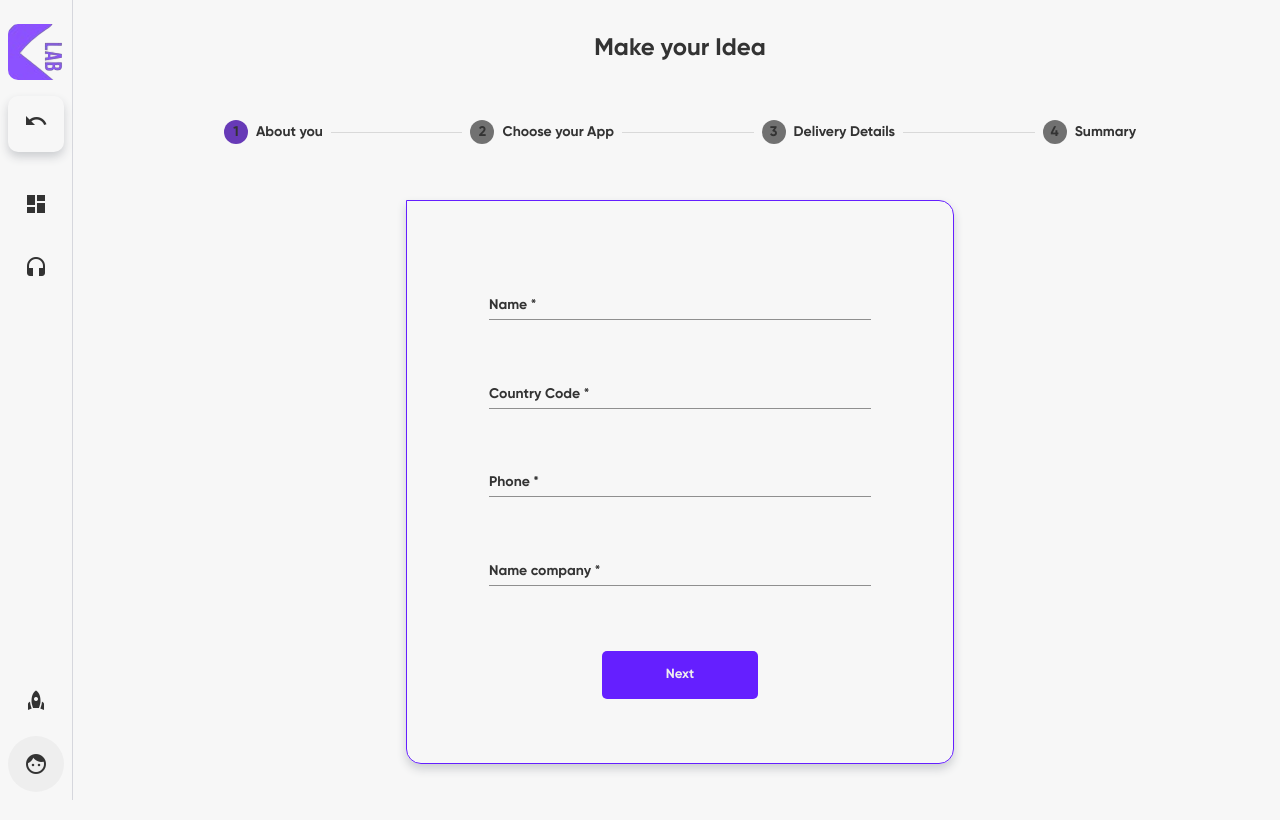
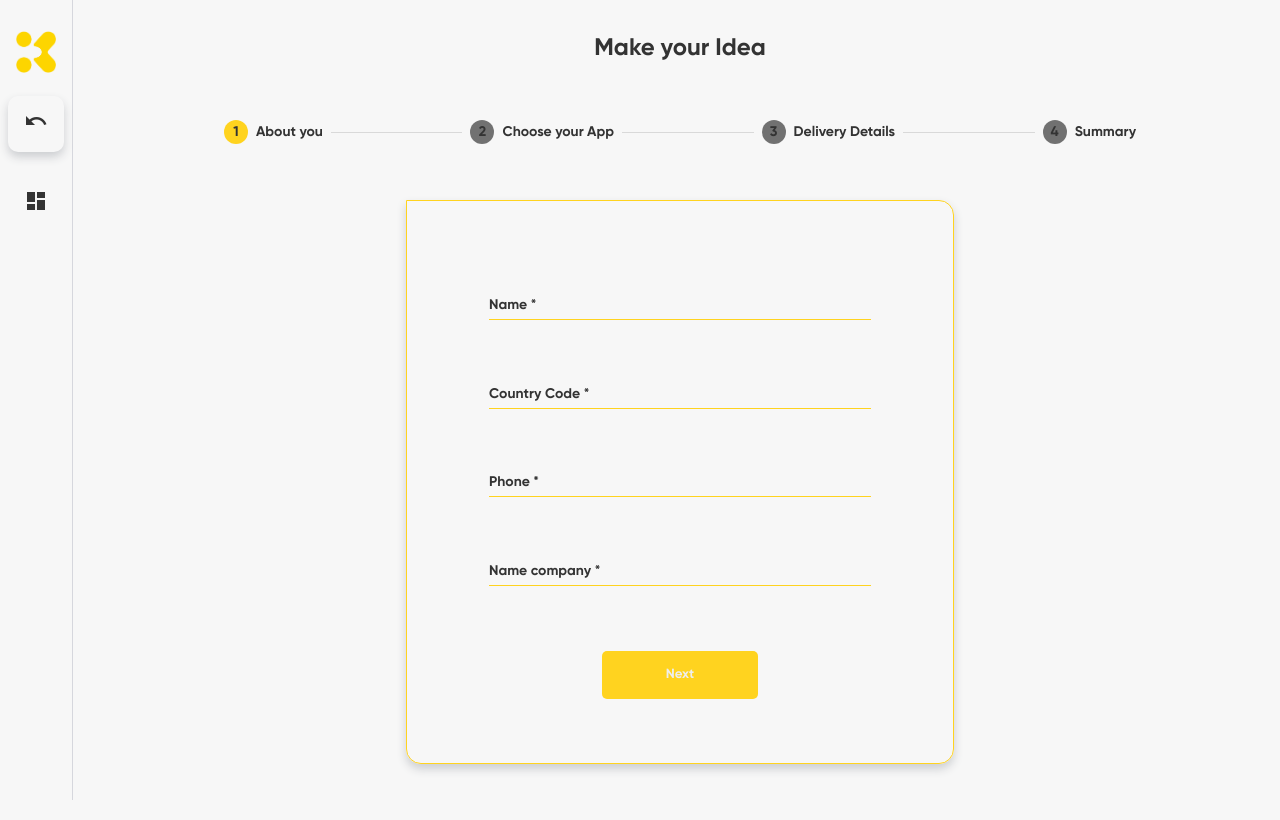
Before and after one commit to juanaguilar0710/kluster, an Angular app: page /newbuild in a window 1280 px wide. Built offline with nearby package versions, Linux system fonts and the light colour scheme.

Commit message:
change logo

```diff
--- a/src/app/app.component.css
+++ b/src/app/app.component.css
@@ -1,7 +1,6 @@
 div{
     display: flex;
     flex-direction: row;
-    background: red;
 }
 section{
     width: 100%;
--- a/src/app/shared/basecard/basecard.component.css
+++ b/src/app/shared/basecard/basecard.component.css
@@ -50,7 +50,6 @@
 .card > header > img{
     width: 50px ;
     height: 50px ;
-    background: gold;
 }
 .card > header > .btnAdd{
     height: 3rem;
--- a/src/app/shared/feature-card/feature-card.component.html
+++ b/src/app/shared/feature-card/feature-card.component.html
@@ -1,4 +1,4 @@
-<div class="card isSelectedCard">
+<div class="card" [ngClass]="{'isSelectedCard':featureIsSelected}">
     <div class="btnDeleteCard" *ngIf="featureIsSelected" (click)="removeThisFeature()">
         <mat-icon>cancel</mat-icon>
       </div>
--- a/src/app/shared/footer/footer.component.css
+++ b/src/app/shared/footer/footer.component.css
@@ -19,6 +19,7 @@ footer{
 }
 .logo > img{
     width: fit-content;
+    width: 56px;
 }
 .sectionRight{
     width: max-content;
--- a/src/app/shared/footer/footer.component.html
+++ b/src/app/shared/footer/footer.component.html
@@ -1,6 +1,6 @@
 <footer>
     <div class="logo">
-        <img src="../../../assets/images/logoKlab.png" alt="Kloustr Lba logo">
+        <img src="../../../assets/images/simboloKloustr.png" alt="Kloustr Lba logo">
     </div>
 
     <div class="sectionRight">
--- a/src/app/shared/navbar/navbar.component.css
+++ b/src/app/shared/navbar/navbar.component.css
@@ -35,9 +35,8 @@ nav>.bottom{
 position: fixed;
 bottom: 0;
 }
-.logo{
-    color: var(--brand-color);
-    font-size: 32px;
+.logo>img{
+    width: 56px;
 }
 .btnProfile{
     border-radius: 100%;
--- a/src/app/shared/navbar/navbar.component.html
+++ b/src/app/shared/navbar/navbar.component.html
@@ -1,32 +1,13 @@
 <nav>
     <div class="btnNav logo" (click)="goToHome()">
 
-            <img src="../../../assets/images/logoKlab.png" alt="Logo kloustr lab">
+            <img src="../../../assets/images/simboloKloustr.png" alt="Logo kloustr lab">
 
     </div>
-    <ul *ngIf="!isAuthorized">
+    <ul>
         <li class="btnNav btnUndo">
             <a href="">
                 <span class="material-icons md-light">undo</span>
-            </a>
-        </li>
-        <li class="btnNav" (click)="openLogin()">
-
-
-                <span class="material-icons md-light">dashboard</span>
-
-        </li>
-        <li class="btnNav btnDemo">
-            <span class="material-icons md-light"(click)="openLogin()">headset</span>
-            <span class="customLabel">  Book a demo </span>
-        </li>
-    </ul>
-
-    <ul *ngIf="isAuthorized">
-        <li class="btnNav btnUndo">
-            <a href="">
-
-                <span class="material-icons md-light" >undo</span>
             </a>
         </li>
         <li class="btnNav">
@@ -37,16 +18,4 @@
         </li>
 
     </ul>
-
-    <div class="bottom">
-        <div class="btnNav">
-          <span class="material-icons md-light">rocket</span>
-        </div>
-        <div class="btnNav btnProfile" *ngIf="!isAuthorized" (click)="openLogin()" >
-          <span class="material-icons md-light">face</span>
-        </div>
-        <div class="btnNav btnProfile" *ngIf="isAuthorized" (click)="logout()" >
-          <span class="material-icons md-light">face</span>
-        </div>
-      </div>
 </nav>
--- a/src/services/guards/auth.guard.ts
+++ b/src/services/guards/auth.guard.ts
@@ -13,12 +13,13 @@ export class AuthGuard implements CanActivate {
     next: ActivatedRouteSnapshot,
     state: RouterStateSnapshot): Observable<boolean | UrlTree> | Promise<boolean | UrlTree> | boolean | UrlTree {
 
-    if (this.authService.isLoggedIn()) {
+   /*  if (this.authService.isLoggedIn()) {
       return true;
     } else {
       alert("Should be logYou must be logged in")
       this.router.navigate(['/']); // Redirige a la página de login si no está autenticado
       return false;
-    }
+    } */
+    return true;
   }
 }
--- a/src/styles.css
+++ b/src/styles.css
@@ -10,7 +10,7 @@
   --primary-text-color: #333333;
   --shadow-color: #ccced1;
   --alerts-color-warning: #db3700;
-  --brand-color: #651fff;
+  --brand-color: #ffd31f;
   --button-primary-color: #00e676;
   --border-color: #d6d7dd;
   --border-color-second: #bbbbbe;
@@ -80,10 +80,28 @@ h2,h3,button, input,option,select,mat-form-field,mat-label, label,mat-error,stro
   ::ng-deep .mat-input-element .mat-form-field-autofill-control .inputCustom .ng-tns-c136-1 .cdk-text-field-autofill-monitored .ng-dirty .ng-valid .ng-touched{
     color: #00e676 !important;
   }
+
+.mat-step-header .mat-step-icon-selected, .mat-step-header .mat-step-icon-state-done, .mat-step-header .mat-step-icon-state-edit  {
+  background-color: var(--brand-color) !important;
+}
 .mat-stepper-vertical, .mat-stepper-horizontal{
   background: transparent;
 }
+.mat-form-field-appearance-legacy.mat-form-field-can-float.mat-form-field-should-float .mat-form-field-label, .mat-form-field-appearance-legacy.mat-form-field-can-float .mat-input-server:focus+.mat-form-field-label-wrapper .mat-form-field-label{
+  color: var(--brand-color)!important;
 
+}
+.mat-form-field-appearance-legacy .mat-form-field-ripple ,
+.mat-form-field.mat-focused .mat-form-field-ripple, .mat-form-field.mat-form-field-invalid .mat-form-field-ripple,
+.mat-form-field-appearance-legacy.mat-form-field-invalid:not(.mat-focused) .mat-form-field-ripple,
+.mat-form-field-ripple,
+.mat-form-field-appearance-legacy .mat-form-field-ripple,
+.mat-form-field-appearance-legacy .mat-form-field-underline ,
+.mat-form-field-appearance-legacy .mat-form-field-underline,.mat-form-field-appearance-legacy .mat-form-field-underline
+{
+  background-color: var(--brand-color) !important;
+
+}
 @media screen and (max-width:600px) {
   ::ng-deep .mat-horizontal-content-container{
       overflow: visible !important;
```
Also changed, not shown: src/assets/images/simboloKloustr.png (added).
